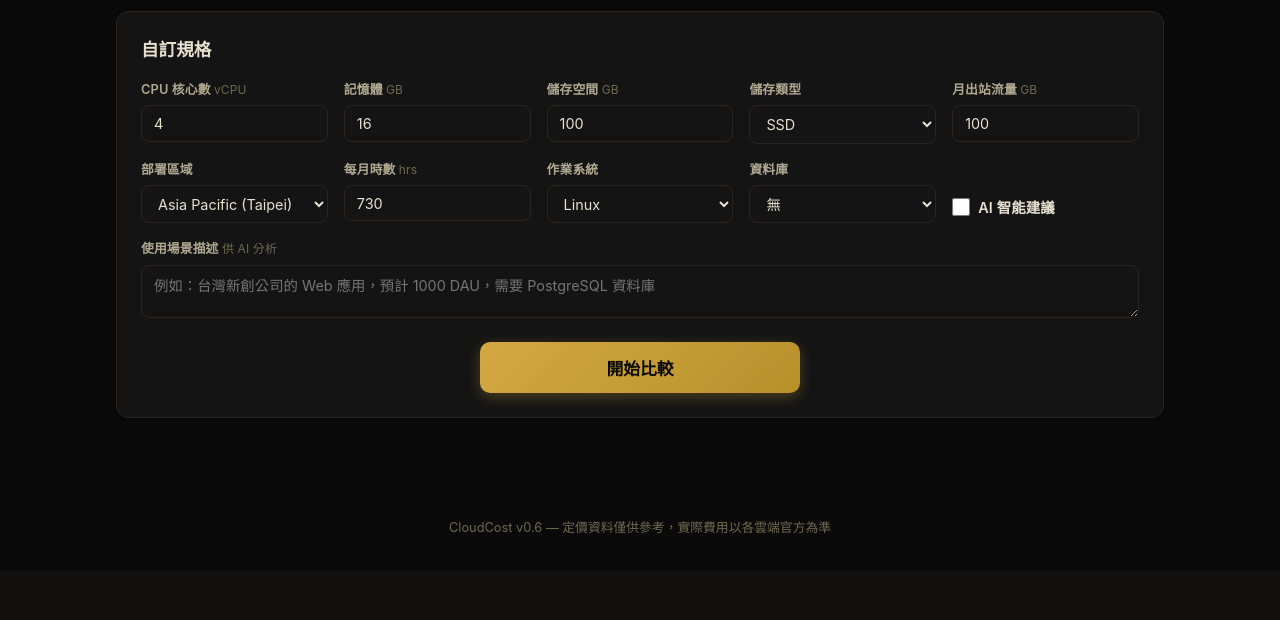
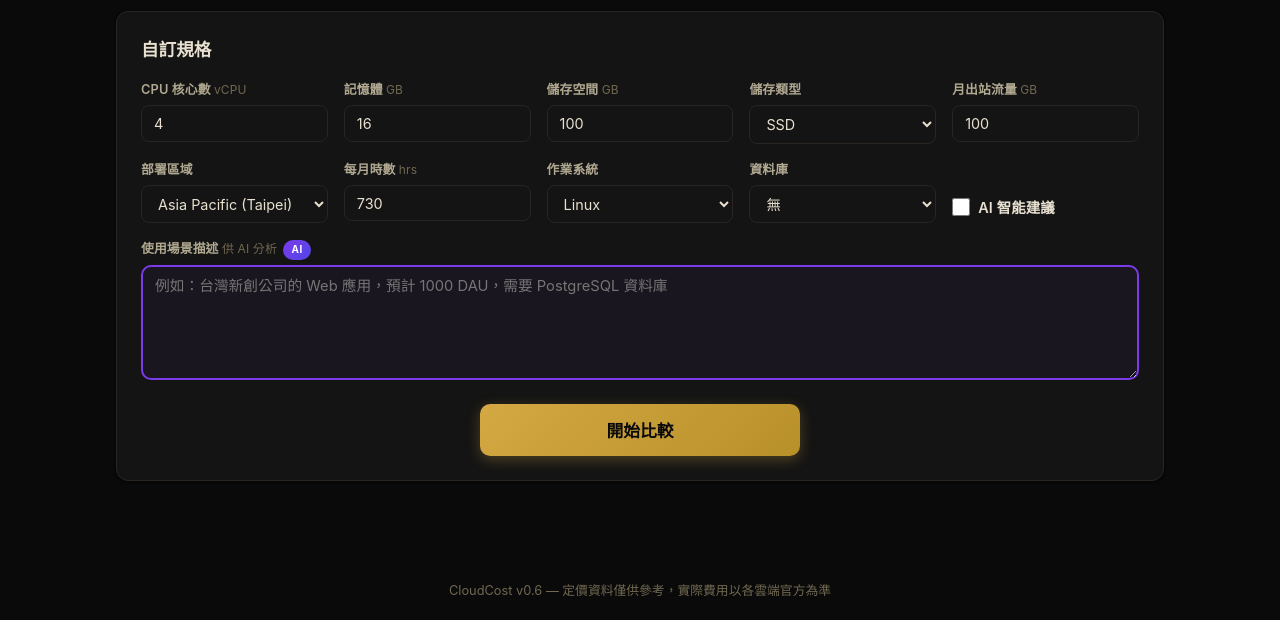
Before and after one commit to awsjin510/cloudcost, a FastAPI app: page / in a window 1280 px wide. Shown: the part 477-1097 px from the top of the page. Before the commit the page ends 1010 px from the top, so only its background shows below. Run offline with FastAPI, Linux system fonts and the light colour scheme.

Commit message:
ui: 優化「使用場景描述」輸入欄位視覺呈現
- 將 docs/index.html 中的單行 <input type="text"> 改為多行 <textarea rows="4">
- 為描述欄位套用紫色邊框 (#7c3aed)、淡紫背景，並在 focus 時加上輝光效果
- 在標籤旁加上 AI 徽章，讓用戶直覺感受到此欄位會影響 AI 建議
- 同步更新 cloudcost/web/templates/index.html: rows 2→4，套用 description-field 樣式類別
- 在 style.css 新增 .description-field 與 .description-label-ai 共用樣式

https://claude.ai/code/session_01LMyYRBeteRFXM4EaRUVaxK

```diff
--- a/cloudcost/web/static/style.css
+++ b/cloudcost/web/static/style.css
@@ -173,6 +173,32 @@ input:focus, select:focus, textarea:focus {
   box-shadow: 0 0 0 3px rgba(212,168,67,0.15);
 }
 textarea { width: 100%; resize: vertical; }
+textarea.description-field {
+  border: 2px solid #7c3aed;
+  background: rgba(124,58,237,0.05);
+  border-radius: 10px;
+  min-height: 80px;
+  font-size: 0.92rem;
+  line-height: 1.6;
+  transition: border-color 0.15s, box-shadow 0.15s;
+}
+textarea.description-field:focus {
+  border-color: #7c3aed;
+  box-shadow: 0 0 0 3px rgba(124,58,237,0.18);
+  background: rgba(124,58,237,0.08);
+}
+.description-label-ai {
+  display: inline-block;
+  background: linear-gradient(135deg, #7c3aed, #4f46e5);
+  color: #fff;
+  font-size: 0.62rem;
+  font-weight: 700;
+  letter-spacing: 0.06em;
+  padding: 0.12rem 0.5rem;
+  border-radius: 20px;
+  vertical-align: middle;
+  margin-left: 0.4rem;
+}
 input[type="checkbox"] {
   width: 18px;
   height: 18px;
--- a/cloudcost/web/templates/index.html
+++ b/cloudcost/web/templates/index.html
@@ -136,8 +136,8 @@
         </div>
 
         <div class="form-group full-width">
-          <label for="description">使用場景描述 <span class="unit">供 AI 分析</span></label>
-          <textarea id="description" name="description" rows="2"
+          <label for="description">使用場景描述 <span class="unit">供 AI 分析</span><span class="description-label-ai">AI</span></label>
+          <textarea id="description" name="description" rows="4" class="description-field"
                     placeholder="例如：台灣新創公司的 Web 應用，預計 1000 DAU，需要 PostgreSQL 資料庫"></textarea>
         </div>
 
@@ -201,8 +201,8 @@
         </div>
 
         <div class="form-group full-width">
-          <label for="group_description">使用場景描述 <span class="unit">供 AI 分析</span></label>
-          <textarea id="group_description" rows="2"
+          <label for="group_description">使用場景描述 <span class="unit">供 AI 分析</span><span class="description-label-ai">AI</span></label>
+          <textarea id="group_description" rows="4" class="description-field"
                     placeholder="例如：台灣電商平台，尖峰流量約 10,000 DAU，需要高可用資料庫"></textarea>
         </div>
 
```
Also changed, not shown: docs/index.html (+21 -4 lines).
